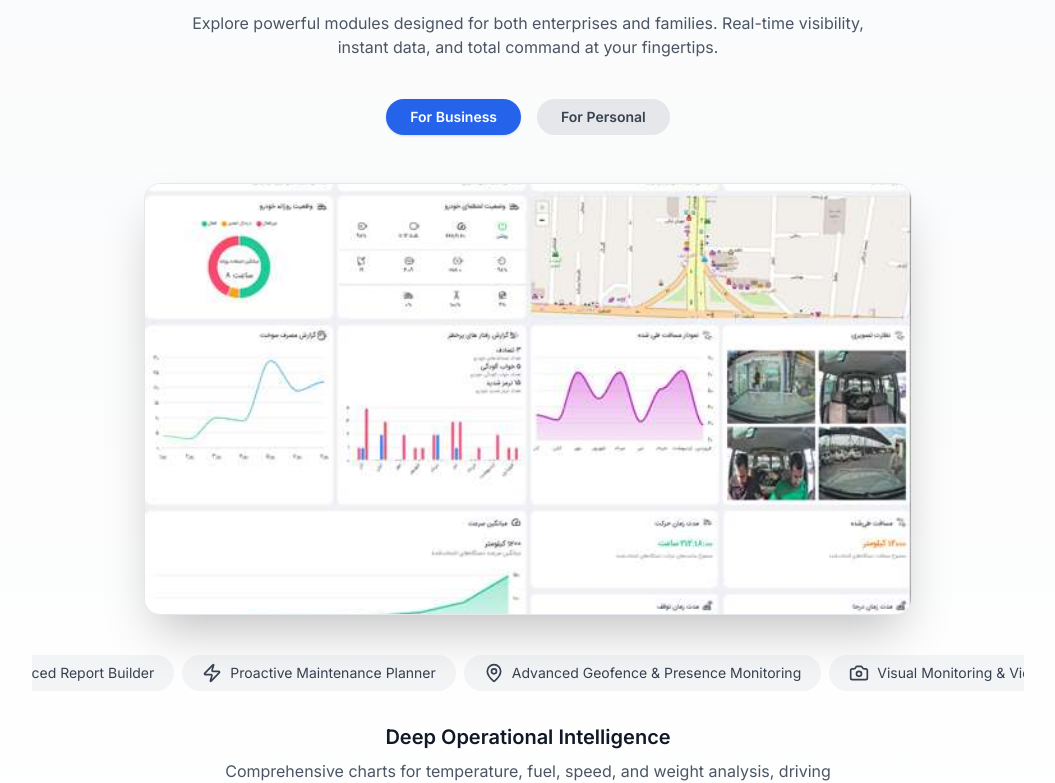
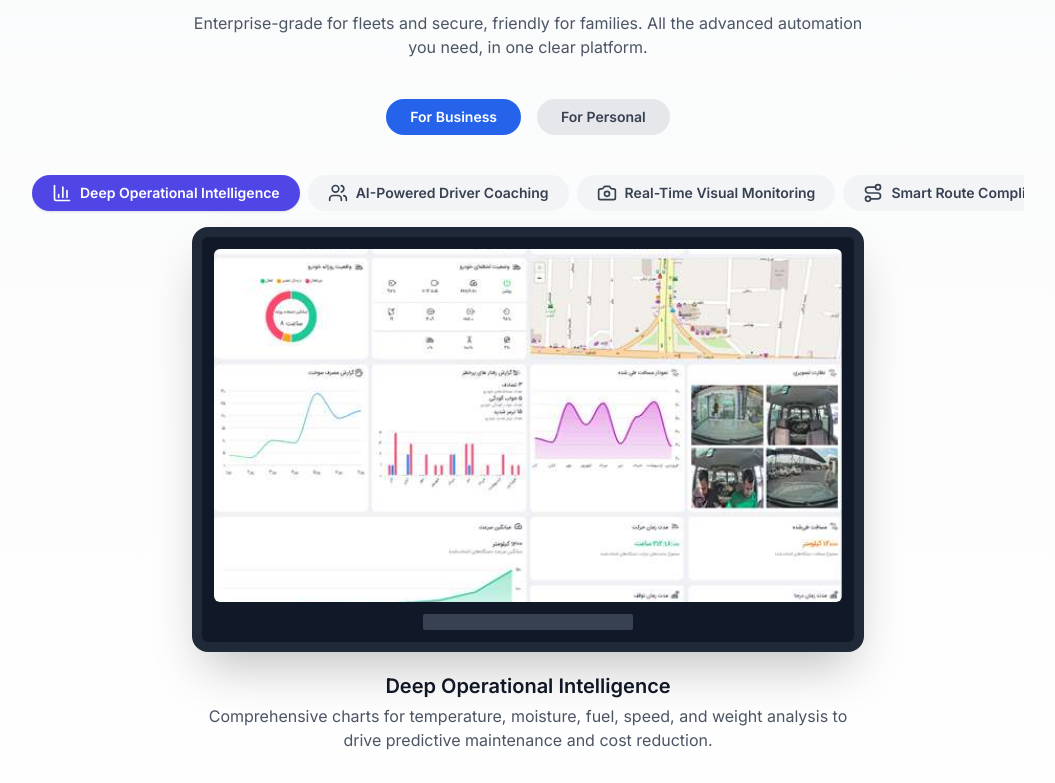
Before and after one commit to Bahareh-Esteki/fleetinfinity, a Next.js app: page / in a window 1280 px wide. Shown: the part 2285-3068 px from the top of the page, without its empty margins (112-1167 px from the left). Built offline with nearby package versions, Linux system fonts and the light colour scheme.

Commit message:
new commit

```diff
--- a/app/components/MorphingPlatformShowcase.js
+++ b/app/components/MorphingPlatformShowcase.js
@@ -15,15 +15,31 @@ import {
   Shield,
   Heart,
   Lock,
+  Database,
   GitCommit,
-  Database,
   Building,
 } from "lucide-react";
 
-// ---------- IMAGE DATA (Add all your real-image paths here) ----------
+// ---- IMAGE DATA ----
 const IMAGE_DATA = {
+  // Business
   "dashboard-analytics": {
     src: "/images/screenshots/dashboard-analytics.jpg",
+    width: 1200,
+    height: 675,
+  },
+  "dashboard-driver-score": {
+    src: "/images/screenshots/dashboard-driver-score.jpg",
+    width: 1200,
+    height: 675,
+  },
+  "dashboard-live-video": {
+    src: "/images/screenshots/dashboard-live-video.jpg",
+    width: 1200,
+    height: 675,
+  },
+  "dashboard-route-replay": {
+    src: "/images/screenshots/dashboard-route-replay.jpg",
     width: 1200,
     height: 675,
   },
@@ -37,113 +53,218 @@ const IMAGE_DATA = {
     width: 1200,
     height: 675,
   },
-  "dashboard-geofence": {
-    src: "/images/screenshots/dashboard-route-replay.jpg",
+  "dashboard-user-roles": {
+    src: "/images/screenshots/dashboard-user-roles.jpg",
     width: 1200,
     height: 675,
   },
-  "dashboard-video": {
-    src: "/images/screenshots/dashboard-live-video.jpg",
-    width: 1200,
-    height: 675,
-  },
-  "dashboard-driver-score": {
-    src: "/images/screenshots/dashboard-driver-score.jpg",
-    width: 1200,
-    height: 675,
-  },
+
+  // Personal
   "mobile-live-map": {
     src: "/images/screenshots/mobile-live-map.png",
     width: 350,
     height: 550,
   },
+  "mobile-geofence-alert": {
+    src: "/images/screenshots/mobile-geofence-alert.png",
+    width: 350,
+    height: 550,
+  },
+  "mobile-remote-control": {
+    src: "/images/screenshots/mobile-remote-control.png",
+    width: 350,
+    height: 550,
+  },
+  "mobile-phone-tracker": {
+    src: "/images/screenshots/mobile-phone-tracker.png",
+    width: 350,
+    height: 550,
+  },
+  "mobile-alerts-log": {
+    src: "/images/screenshots/mobile-alerts-log.png",
+    width: 350,
+    height: 550,
+  },
+  "mobile-report": {
+    src: "/images/screenshots/mobile-report.png",
+    width: 350,
+    height: 550,
+  },
+  "mobile-performance": {
+    src: "/images/screenshots/mobile-performance.png",
+    width: 350,
+    height: 550,
+  },
 };
 
-// ---------- BUSINESS/PERSONAL FEATURE SETS ----------
+// ---- FEATURE DATA ----
 const FEATURES = {
   business: [
     {
       key: "dashboard-analytics",
       icon: <BarChart3 className="w-5 h-5" />,
       label: "Deep Operational Intelligence",
-      desc: "Comprehensive charts for temperature, fuel, speed, and weight analysis, driving predictive maintenance and cost optimization.",
+      desc: "Comprehensive charts for temperature, moisture, fuel, speed, and weight analysis to drive predictive maintenance and cost reduction.",
+    },
+    {
+      key: "dashboard-driver-score",
+      icon: <Users className="w-5 h-5" />,
+      label: "AI-Powered Driver Coaching",
+      desc: "Detailed reports on top/high-risk drivers, aggressive event detection, and custom behavior scenario controls.",
+    },
+    {
+      key: "dashboard-live-video",
+      icon: <Camera className="w-5 h-5" />,
+      label: "Real-Time Visual Monitoring",
+      desc: "Integration with camera devices for storing and live image/video streaming, enabling immediate visual confirmation of events and reporting functionalities.",
+    },
+    {
+      key: "dashboard-route-replay",
+      icon: <Route className="w-5 h-5" />,
+      label: "Smart Route Compliance & Replay",
+      desc: "Create authorized/unauthorized zones and replay travel history as a film, complete with all associated alerts.",
+    },
+    {
+      key: "dashboard-maintenance",
+      icon: <Zap className="w-5 h-5" />,
+      label: "Proactive Maintenance Planner",
+      desc: "Automated reminders for insurance renewal, oil changes, brake pads, and custom service reminders based on mileage, working hour, and date, to minimize downtime.",
     },
     {
       key: "dashboard-report-builder",
       icon: <Database className="w-5 h-5" />,
       label: "Advanced Report Builder",
-      desc: "Generate detailed fleet, trip, and maintenance reports in seconds. Build custom templates or export instantly to Excel, PDF, or API.",
+      desc: "Select from dozens of ready-made report templates or build fully custom fleet, trip, maintenance, and compliance reports. Generate deep analytics from hundreds or thousands of vehicles in just seconds, export to Excel, PDF, or via API.",
     },
     {
-      key: "dashboard-maintenance",
-      icon: <Zap className="w-5 h-5" />,
-      label: "Proactive Maintenance Planner",
-      desc: "Schedule maintenance based on mileage, engine hours, or date, minimizing downtime with automated reminders.",
+      key: "dashboard-user-roles",
+      icon: <Shield className="w-5 h-5" />,
+      label: "Modular User Access (RBAC)",
+      desc: "Group vehicles and users, define project access, and granularly activate/deactivate modules for specific team members.",
     },
     {
-      key: "dashboard-geofence",
+      key: "dashboard-analytics",
+      icon: <Monitor className="w-5 h-5" />,
+      label: "CAN & OBD-II Data Analytics",
+      desc: "Live access to vehicle CAN-bus and OBD-II data with real-time alarms, analytics, and in-depth reporting. Supports SAE-J1939, J1708 protocols for maximum compatibility.",
+    },
+    {
+      key: "dashboard-route-replay",
       icon: <MapPin className="w-5 h-5" />,
       label: "Advanced Geofence & Presence Monitoring",
-      desc: "Receive instant alerts for vehicle entrances/exits and presence checks. Generate accurate compliance reports.",
+      desc: "Create custom geofences to receive instant alarms on vehicle entrance or exit. Automatically check passenger or cargo presence, and generate detailed, customized geofence reports.",
     },
     {
-      key: "dashboard-video",
-      icon: <Camera className="w-5 h-5" />,
-      label: "Visual Monitoring & Video Telematics",
-      desc: "Stream and store live video to validate incidents, improve accountability, and strengthen team safety culture.",
-    },
-    {
-      key: "dashboard-driver-score",
-      icon: <Users className="w-5 h-5" />,
-      label: "AI-Based Driver Coaching",
-      desc: "Identify top and high-risk drivers with event detection and automatic scoring to boost safety and reduce costs.",
+      key: "dashboard-live-video",
+      icon: <Smartphone className="w-5 h-5" />,
+      label: "Remote Diagnostics & Control",
+      desc: "Run remote diagnostics, clear DTCs (fault codes), and activate remote engine cutoff—securely control your entire fleet from the cloud dashboard.",
     },
   ],
 
   personal: [
     {
       key: "mobile-live-map",
+      icon: <MapPin className="w-5 h-5" />,
+      label: "Always-On Vehicle Security",
+      desc: "Instant location monitoring, vehicle status, and anti-theft alerts right in your app.",
+    },
+    {
+      key: "mobile-remote-control",
+      icon: <Lock className="w-5 h-5" />,
+      label: "Secure Remote Immobilization",
+      desc: "Remotely turn ignition on/off and lock/unlock doors for fast, reliable security (hardware dependent).",
+    },
+    {
+      key: "mobile-geofence-alert",
+      icon: <GitCommit className="w-5 h-5" />,
+      label: "Safe Zone & Towing Alerts",
+      desc: "Immediate push notifications about illegal towing, battery disconnects, or unauthorized movement outside geofences.",
+    },
+    {
+      key: "mobile-phone-tracker",
       icon: <Smartphone className="w-5 h-5" />,
-      label: "Always-On Vehicle Security",
-      desc: "Track your vehicle in real time, check engine status, and receive anti-theft alerts directly in your mobile app.",
+      label: "Mobile-as-a-Tracker (Mobotrack)",
+      desc: "Convert any Android phone into a GPS device to track kids, elders, or field employees.",
+    },
+    {
+      key: "mobile-report",
+      icon: <BarChart3 className="w-5 h-5" />,
+      label: "Customizable Trip & History Reports",
+      desc: "Instant export of journey, event, and driving reports—fully personalized for household or personal use.",
+    },
+    {
+      key: "mobile-performance",
+      icon: <Database className="w-5 h-5" />,
+      label: "High-Speed, Low-Data Design",
+      desc: "Enjoy fastest response and minimal mobile data use, compatible with all recent iOS & Android versions.",
+    },
+    {
+      key: "mobile-alerts-log",
+      icon: <Heart className="w-5 h-5" />,
+      label: "Full Event Log History",
+      desc: "See a full timeline of speed, movement, and safety-related events for your car or family.",
     },
     {
       key: "mobile-live-map",
-      icon: <Lock className="w-5 h-5" />,
-      label: "Secure Remote Immobilization",
-      desc: "Remotely disable the ignition and lock or unlock the car for full control and safety (compatible hardware required).",
-    },
-    {
-      key: "mobile-live-map",
-      icon: <GitCommit className="w-5 h-5" />,
-      label: "Safe Zone & Towing Alerts",
-      desc: "Get immediate alerts about illegal towing, battery disconnection, or unauthorized movement outside geofences.",
+      icon: <Route className="w-5 h-5" />,
+      label: "Easy Car Recovery",
+      desc: "After switching off your car remotely, navigate there instantly with one-tap directions.",
     },
   ],
 };
 
-// ---------- MAIN COMPONENT ----------
+// ---- DEVICE MOCKUP FRAMES ----
+const MockupFrame = ({ mode, children }) => {
+  // Monitor for business, phone for personal
+  if (mode === "business") {
+    return (
+      <div className="w-full max-w-2xl mx-auto h-auto bg-gray-900 border-[10px] border-gray-800 rounded-2xl shadow-2xl relative p-3 mb-5">
+        <div
+          className="relative w-full overflow-hidden rounded-md"
+          style={{ paddingTop: "56.25%" }}
+        >
+          <div className="absolute inset-0">{children}</div>
+        </div>
+        <div className="h-4 w-1/3 mx-auto mt-3 bg-gray-700 rounded-sm"></div>
+      </div>
+    );
+  } else {
+    return (
+      <div className="w-[340px] h-[620px] bg-black border-[14px] border-gray-900 rounded-[2rem] shadow-[0_16px_40px_0_rgba(0,0,0,0.25)] relative flex items-center justify-center mb-5 mx-auto">
+        <div className="w-[calc(100%-6px)] h-[calc(100%-6px)] overflow-hidden rounded-[1.7rem] bg-gray-100 relative">
+          {children}
+        </div>
+        <div className="absolute top-0 left-1/2 -translate-x-1/2 w-16 h-5 bg-gray-900 rounded-b-xl z-20"></div>
+      </div>
+    );
+  }
+};
+
+// ---- MAIN COMPONENT ----
 const MorphingPlatformShowcase = () => {
   const [activeMode, setActiveMode] = useState("business");
-  const [activeIndex, setActiveIndex] = useState(0);
-  const currentFeatures = FEATURES[activeMode];
-  const activeFeature = currentFeatures[activeIndex];
+  const [activeIdx, setActiveIdx] = useState(0);
+  const features = FEATURES[activeMode];
+  const activeFeature = features[activeIdx];
   const imageData = IMAGE_DATA[activeFeature.key];
 
-  // Auto-cycle unless user interacts
+  // Auto-play carousel logic (disable if needed)
   useEffect(() => {
     const timer = setInterval(() => {
-      setActiveIndex((prev) => (prev + 1) % currentFeatures.length);
+      setActiveIdx((prev) => (prev + 1) % features.length);
     }, 7000);
     return () => clearInterval(timer);
-  }, [activeMode, currentFeatures.length]);
+  }, [activeMode, features.length]);
 
   return (
-    <section className="py-24 bg-gradient-to-b from-gray-50 to-white overflow-hidden">
-      <div className="container mx-auto px-4 max-w-5xl text-center">
-        {/* Header */}
-        <div className="mb-10">
-          <div className="inline-flex items-center gap-2 bg-indigo-600/10 border border-indigo-600/20 rounded-full px-4 py-2 text-sm font-medium text-indigo-600 mb-4">
+    <section className="py-24 bg-gradient-to-b from-gray-50 to-white">
+      <div className="container mx-auto px-4 max-w-5xl">
+        {/* Section Header */}
+        <div className="mb-10 text-center">
+          <div
+            className={`inline-flex items-center gap-2 bg-indigo-600/10 border border-indigo-600/20 rounded-full px-4 py-2 text-sm font-medium text-indigo-600 mb-4`}
+          >
             <Building className="w-4 h-4" />
             Total Visibility. Effortless Control.
           </div>
@@ -151,29 +272,34 @@ const MorphingPlatformShowcase = () => {
             FleetInfinity Adapts to Your Needs
           </h2>
           <p className="text-gray-600 max-w-2xl mx-auto">
-            Explore powerful modules designed for both enterprises and families.
-            Real-time visibility, instant data, and total command at your
-            fingertips.
+            Enterprise-grade for fleets and secure, friendly for families. All
+            the advanced automation you need, in one clear platform.
           </p>
         </div>
 
-        {/* Switch between Business / Personal */}
-        <div className="flex justify-center items-center gap-4 mb-12">
+        {/* Mode Switcher */}
+        <div className="flex justify-center gap-4 mb-10">
           <button
-            onClick={() => setActiveMode("business")}
+            onClick={() => {
+              setActiveMode("business");
+              setActiveIdx(0);
+            }}
             className={`px-6 py-2 rounded-full text-sm font-semibold transition-all ${
               activeMode === "business"
-                ? "bg-blue-600 text-white shadow"
+                ? "bg-blue-600 text-white"
                 : "bg-gray-200 text-gray-700 hover:bg-blue-50"
             }`}
           >
             For Business
           </button>
           <button
-            onClick={() => setActiveMode("personal")}
+            onClick={() => {
+              setActiveMode("personal");
+              setActiveIdx(0);
+            }}
             className={`px-6 py-2 rounded-full text-sm font-semibold transition-all ${
               activeMode === "personal"
-                ? "bg-green-600 text-white shadow"
+                ? "bg-green-600 text-white"
                 : "bg-gray-200 text-gray-700 hover:bg-green-50"
             }`}
           >
@@ -181,16 +307,41 @@ const MorphingPlatformShowcase = () => {
           </button>
         </div>
 
-        {/* Screen Image */}
-        <div className="relative w-full max-w-3xl mx-auto mb-10 rounded-2xl overflow-hidden shadow-2xl border border-gray-200 bg-gray-50">
+        {/* Horizontal Tab Bar */}
+        <nav
+          className="w-full overflow-x-auto scrollbar-thin scrollbar-thumb-gray-200 scrollbar-track-transparent"
+          aria-label="Platform Capabilities Tabs"
+        >
+          <ul className="flex gap-2 min-w-[600px] sm:min-w-0 items-center justify-left pb-4">
+            {features.map((feature, i) => (
+              <li key={feature.label}>
+                <button
+                  onClick={() => setActiveIdx(i)}
+                  className={`whitespace-nowrap px-5 py-2 rounded-full flex items-center gap-2 text-sm font-semibold transition-all ${
+                    i === activeIdx
+                      ? "bg-indigo-600 text-white shadow"
+                      : "bg-gray-100 text-gray-700 hover:bg-indigo-50"
+                  }`}
+                  aria-current={i === activeIdx}
+                >
+                  {feature.icon}
+                  {feature.label}
+                </button>
+              </li>
+            ))}
+          </ul>
+        </nav>
+
+        {/* Device Mockup with Screenshot */}
+        <MockupFrame mode={activeMode}>
           <AnimatePresence mode="wait">
             <motion.div
               key={activeFeature.key}
-              initial={{ opacity: 0, scale: 0.96 }}
+              className="absolute inset-0"
+              initial={{ opacity: 0, scale: 0.98 }}
               animate={{ opacity: 1, scale: 1 }}
               exit={{ opacity: 0, scale: 0.98 }}
-              transition={{ duration: 0.5 }}
-              className="relative aspect-video w-full"
+              transition={{ duration: 0.45 }}
             >
               <Image
                 src={imageData.src}
@@ -198,42 +349,25 @@ const MorphingPlatformShowcase = () => {
                 fill
                 className="object-cover"
                 sizes="100vw"
+                priority
               />
             </motion.div>
           </AnimatePresence>
-        </div>
+        </MockupFrame>
 
-        {/* Tabs Buttons for Features */}
-        <div className="flex items-center justify-center gap-2 mb-6 overflow-x-auto pb-2">
-          {currentFeatures.map((feature, i) => (
-            <button
-              key={feature.key}
-              onClick={() => setActiveIndex(i)}
-              className={`whitespace-nowrap px-5 py-2 rounded-full flex items-center gap-2 text-sm transition-all ${
-                i === activeIndex
-                  ? "bg-indigo-600 text-white shadow font-semibold"
-                  : "bg-gray-100 text-gray-700 hover:bg-indigo-50"
-              }`}
-            >
-              {feature.icon}
-              {feature.label}
-            </button>
-          ))}
-        </div>
-
-        {/* Active Feature Description */}
+        {/* Explanation below */}
         <motion.div
           key={activeFeature.label}
-          className="max-w-2xl mx-auto text-center"
+          className="max-w-2xl mx-auto mb-8 mt-3 text-center"
           initial={{ opacity: 0, y: 15 }}
           animate={{ opacity: 1, y: 0 }}
           exit={{ opacity: 0, y: -10 }}
-          transition={{ duration: 0.4 }}
+          transition={{ duration: 0.3 }}
         >
-          <h3 className="text-xl font-semibold text-gray-900 mb-2">
+          <h3 className="text-xl font-semibold text-gray-900 mb-1">
             {activeFeature.label}
           </h3>
-          <p className="text-gray-600">{activeFeature.desc}</p>
+          <p className="text-gray-600 px-2">{activeFeature.desc}</p>
         </motion.div>
       </div>
     </section>
```
